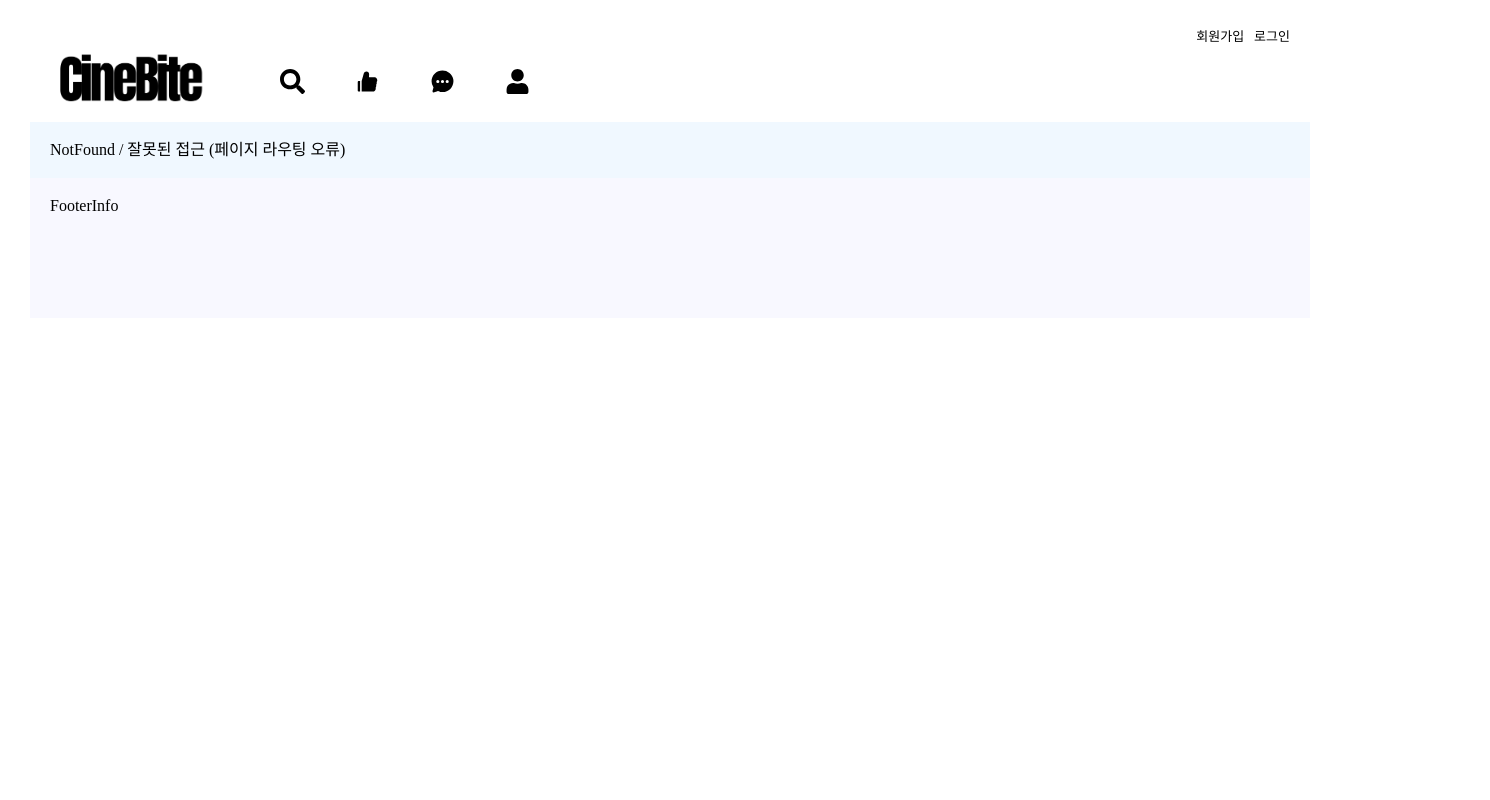
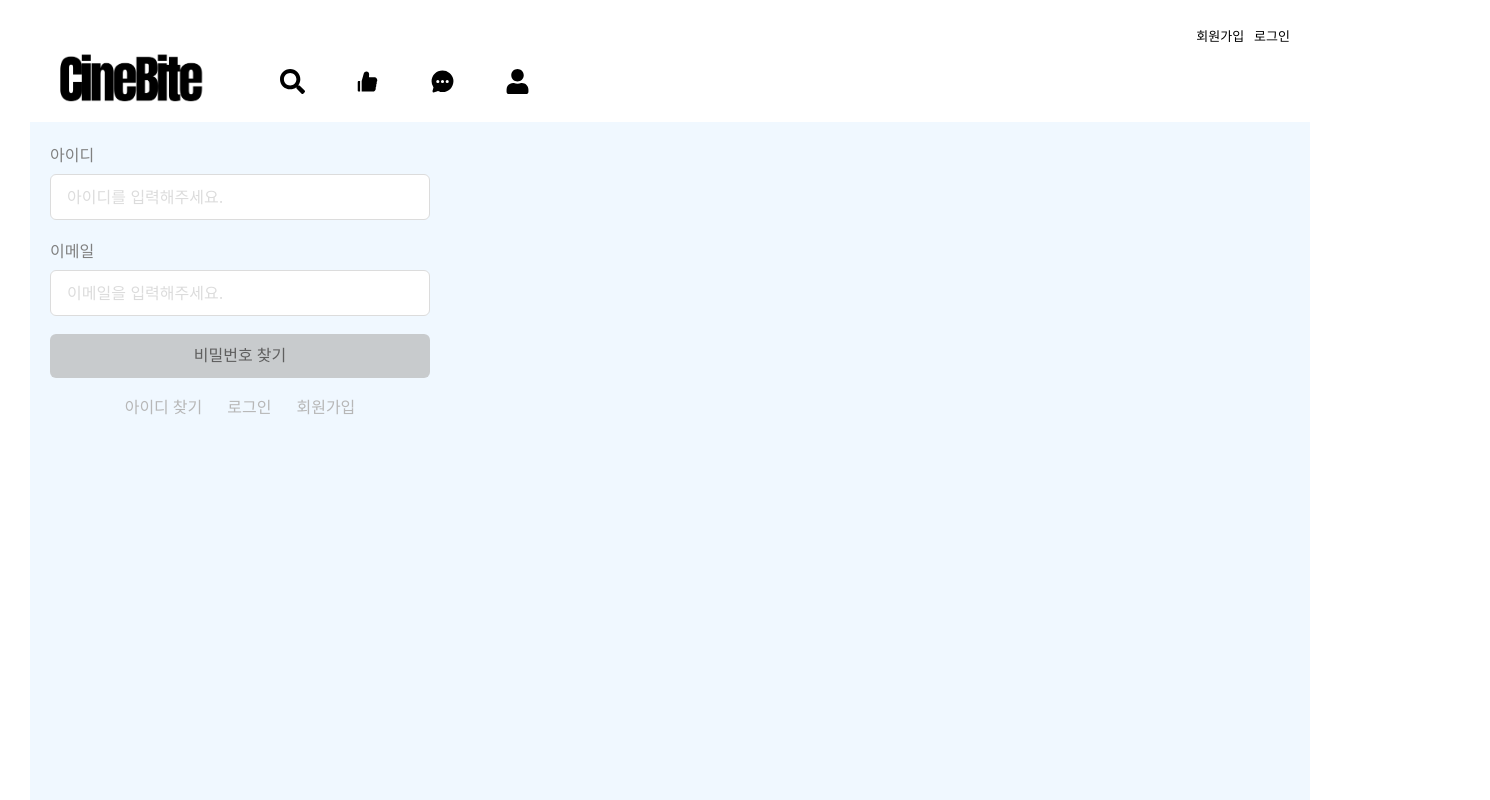
Before and after one commit to fever-max/CineBite-Front, a React (Create React App) app: page /findPwd in a window 1280 px wide. Shown: the top 800 px of the page, 1490 px wide, since content can reach past the window. Built offline with nearby package versions, Linux system fonts and the light colour scheme; no server answers.

Commit message:
Feat : 아이디 및 비밀번호 찾기 api 연동 Fix : KeyDown 수정

```diff
--- a/src/components/Header/UserInfo.js
+++ b/src/components/Header/UserInfo.js
@@ -13,13 +13,13 @@ function UserInfo() {
         <div><a href="/join"><ul>회원가입</ul></a></div>
         <div><a href="/login"><ul>로그인</ul></a></div>
       </> : <>
-        {userRole === 'USER_ADMIN' && (
+        {userRole === 'ROLE_ADMIN' && (
           <div><a href="/admin"><ul>{userNick}님 관리자 페이지</ul></a></div>
         )}
-        {userRole === 'USER_WRITER' && (
+        {userRole === 'ROLE_WRITER' && (
           <div><a href="/writer"><ul>{userNick}님 평론가 페이지</ul></a></div>
         )}
-        {userRole !== 'USER_ADMIN' && userRole !== 'USER_WRITER' && (
+        {userRole !== 'ROLE_ADMIN' && userRole !== 'ROLE_WRITER' && (
           <div><a href="/mypage"><ul>{userNick}님 마이페이지</ul></a></div>
         )}
         <div className="cursor" onClick={logoutFunction}><ul>로그아웃</ul></div>
--- /dev/null
+++ b/src/components/Main/UserInfo/FindUserId.js
@@ -0,0 +1,81 @@
+import React, { useState } from "react";
+import axios from "axios";
+import InputBox from "./InputBox";
+import '../../../styles/Main/UserInfo/Find.css';
+
+function FindId() {
+    const [userEmail, setUserEmail] = useState("");
+    const [userEmailMessage, setUserEmailMessage] = useState("");
+    const [userEmailError, setUserEmailError] = useState(false);
+
+    const userEmailPattern = /^[a-zA-Z0-9._%+-]+@[a-zA-Z0-9.-]+\.[a-zA-Z]{2,}$/;
+
+    const onUserEmailChangeHandler = (event) => {
+        const { value } = event.target;
+        setUserEmail(value);
+        if (!userEmailPattern.test(value)) {
+            setUserEmailError(true);
+            setUserEmailMessage('올바른 이메일 형식이 아닙니다.');
+        } else {
+            setUserEmailError(false);
+            setUserEmailMessage('');
+        }
+    };
+
+    const sendCertificationEmail = async (e) => {
+        e.preventDefault();
+        if(!userEmail) {
+            alert('이메일을 입력해주세요.');
+            return;
+        }
+        try {
+            const response = await axios.post(`${process.env.REACT_APP_API_URL}/api/v1/auth/findUserId`, {
+                userEmail:userEmail
+            });
+            if (response.status===200) {
+                setUserEmailMessage("아이디가 이메일로 전송되었습니다.");
+            }
+        } catch (error) {
+            if(error.response.status===400){
+                setUserEmailError(error.response.data.code);
+            } else{
+                setUserEmailError("서버 오류가 발생했습니다. 다시 시도해주세요.");
+            }
+        }
+    };
+
+    // Key down
+    const onKeyDownHandler = (event) => {
+        if(event.key !== 'Enter') return;
+        sendCertificationEmail(event);
+    };
+
+    // 버튼
+    const signInButtonClass = userEmail ? 'primary-button-lg' : 'disable-button-lg';
+
+    return (
+        <div id='find-wrapper'>
+            <div className='find-container'>
+                <div className='find-box'>
+                <div className='find-content-box'>
+                    <div className='find-content-input-box'>
+                        <div className='find-content-input-box'>
+                            <InputBox title='이메일' id="userEmail" name="userEmail" autoComplete="userEmail" required placeholder='이메일을 입력해주세요.' type='text' value={userEmail} onChange={onUserEmailChangeHandler} onKeyDown={onKeyDownHandler} isErrorMessage={userEmailError} message={userEmailMessage} />
+                        </div>
+                        <div className='find-content-button-box'>
+                            <div className={`${signInButtonClass} full-width`}  onClick={sendCertificationEmail}>아이디 찾기</div>
+                            <div class="link-container">
+                                <div className='text-link-lg'><a href="/findPwd">비밀번호 찾기</a></div>
+                                <div className='text-link-lg'><a href="/login">로그인</a></div>
+                                <div className='text-link-lg'><a href="/join">회원가입</a></div>
+                            </div>
+                        </div>
+                    </div>
+                </div>
+            </div>
+            </div>
+        </div>
+    );
+}
+
+export default FindId;
--- /dev/null
+++ b/src/components/Main/UserInfo/FindUserPwd.js
@@ -0,0 +1,102 @@
+import React, { useState } from 'react';
+import axios from 'axios';
+import InputBox from './InputBox';
+import '../../../styles/Main/UserInfo/Find.css';
+
+function FindPwd() {
+    const [userEmail, setUserEmail] = useState('');
+    const [userId, setUserId] = useState('');
+    const [userEmailMessage, setUserEmailMessage] = useState('');
+    const [userIdMessage, setUserIdMessage] = useState('');
+    const [emailError, setEmailError] = useState(false);
+    const [userIdError, setUserIdError] = useState(false);
+
+    const userIdPattern = /^(?=.*[a-zA-Z])[-a-zA-Z0-9_.]{5,10}$/;
+    const userEmailPattern = /^[a-zA-Z0-9._%+-]+@[a-zA-Z0-9.-]+\.[a-zA-Z]{2,}$/;
+
+    const onEmailChangeHandler = (event) => {
+        const { value } = event.target;
+        setUserEmail(value);
+        if (!userEmailPattern.test(value)) {
+            setEmailError(true);
+            setUserEmailMessage('올바른 이메일 형식이 아닙니다.');
+        } else {
+            setEmailError(false);
+            setUserEmailMessage('');
+        }
+    };
+
+    const onUserIdChangeHandler = (e) => {
+        const { value } = e.target;
+        setUserId(value);
+        setUserIdMessage('');
+        if (!userIdPattern.test(value)) {
+            setUserIdError(true);
+            setUserIdMessage('문자, 숫자 포함 5~10자리로 입력해주세요.');
+        } else {
+            setUserIdError(false);
+            setUserIdMessage('');
+        }
+    };
+
+    const handleResetPassword = async (e) => {
+        e.preventDefault();
+        if (!userId || !userEmail) {
+            alert('이메일과 아이디를 입력해주세요.');
+            return;
+        }
+        try {
+            const response = await axios.post(`${process.env.REACT_APP_API_URL}/api/v1/auth/findUserPwd`, {
+                userId: userId,
+                userEmail: userEmail
+            });
+            if (response.status === 200) {
+                setUserEmailMessage('임시 비밀번호가 이메일로 전송되었습니다.');
+            }
+        } catch (error) {
+            if (error.response && error.response.status === 400) {
+                setEmailError(true);
+                setUserEmailMessage(error.response.data.message || '잘못된 요청입니다.');
+            } else {
+                setEmailError(true);
+                setUserEmailMessage('서버 오류가 발생했습니다. 다시 시도해주세요.');
+            }
+        }
+    };
+
+    // Key down
+    const onKeyDownHandler = (event) => {
+        if(event.key !== 'Enter') return;
+        handleResetPassword(event);
+    };
+
+    // 버튼
+    const resetButtonClass = userEmail && userId ? 'primary-button-lg' : 'disable-button-lg';
+
+    return (
+        <div id='find-wrapper'>
+            <div className='find-container'>
+                <div className='find-box'>
+                <div className='find-content-box'>
+                    <div className='find-content-input-box'>
+                        <div className='find-content-input-box'>
+                            <InputBox title='아이디' id="userId" name="userId" autoComplete="userId" required placeholder='아이디를 입력해주세요.' type='text' value={userId} onChange={onUserIdChangeHandler} isErrorMessage={userIdError} message={userIdMessage} />
+                            <InputBox title='이메일' id="userEmail" name="userEmail" autoComplete="userEmail" required placeholder='이메일을 입력해주세요.' type='text' value={userEmail} onChange={onEmailChangeHandler} onKeyDown={onKeyDownHandler} isErrorMessage={emailError} message={userEmailMessage} />
+                        </div>
+                        <div className='find-content-button-box'>
+                            <div className={`${resetButtonClass} full-width`} onClick={handleResetPassword}>비밀번호 찾기</div>
+                            <div className='link-container'>
+                                <div className='text-link-lg'><a href="/findId">아이디 찾기</a></div>
+                                <div className='text-link-lg'><a href="/login">로그인</a></div>
+                                <div className='text-link-lg'><a href="/join">회원가입</a></div>
+                            </div>
+                        </div>
+                    </div>
+                </div>
+                </div>
+            </div>
+        </div>
+    );
+}
+
+export default FindPwd;
--- a/src/components/Main/UserInfo/SignIn.js
+++ b/src/components/Main/UserInfo/SignIn.js
@@ -45,12 +45,9 @@ function SignIn() {
     };
 
     // key down
-    const onUserIdKeyDownHandler = (event) => {
+    const onKeyDownHandler = (event) => {
         if(event.key !== 'Enter') return;
-    };
-    const onUserPwdKeyDownHandler = (event) => {
-        if(event.key !== 'Enter') return;
-        onSignInButtonClickHandler();
+        onSignInButtonClickHandler(event);
     };
 
     // OAuth
@@ -98,14 +95,14 @@ function SignIn() {
             <div className='sign-in-title'>{'CineBite 로그인'}</div>
             <div className='sign-in-content-box'>
                 <div className='sign-in-content-input-box'>
-                <InputBox title='아이디' id="userId" name="userId" autoComplete="userId" required placeholder='아이디를 입력해주세요.' type='text' value={userId} isErrorMessage={isUserIdError} message={userIdMessage} onChange={handleUserId} onKeyDown={onUserIdKeyDownHandler} />
-                <InputBox title='비밀번호' id="userPwd" name="userPwd" autoComplete="userPwd" required placeholder='비밀번호를 입력해주세요.' type='password' value={userPwd} onChange={handleUserPwd} onKeyDown={onUserPwdKeyDownHandler} isErrorMessage={isUserPwdError} message={userPwdMessage} />
+                <InputBox title='아이디' id="userId" name="userId" autoComplete="userId" required placeholder='아이디를 입력해주세요.' type='text' value={userId} isErrorMessage={isUserIdError} message={userIdMessage} onChange={handleUserId} />
+                <InputBox title='비밀번호' id="userPwd" name="userPwd" autoComplete="userPwd" required placeholder='비밀번호를 입력해주세요.' type='password' value={userPwd} onChange={handleUserPwd} onKeyDown={onKeyDownHandler} isErrorMessage={isUserPwdError} message={userPwdMessage} />
                 </div>
                 <div className='sign-in-content-button-box'>
                 <div className={`${signInButtonClass} full-width`}  onClick={onSignInButtonClickHandler}>로그인</div>
                 <div class="link-container">
-                    <div className='text-link-lg'><a href="/find/id">아이디 찾기</a></div>
-                    <div className='text-link-lg'><a href="/find/pwd">비밀번호 찾기</a></div>
+                    <div className='text-link-lg'><a href="/findId">아이디 찾기</a></div>
+                    <div className='text-link-lg'><a href="/findPwd">비밀번호 찾기</a></div>
                     <div className='text-link-lg'><a href="/join">회원가입</a></div>
                 </div>
                 </div>
--- a/src/components/Main/UserInfo/SignUp.js
+++ b/src/components/Main/UserInfo/SignUp.js
@@ -293,9 +293,9 @@ function SignUp() {
     };
 
     // key down
-    const onKeyPressHandler = (event) => {
+    const onKeyDownHandler = (event) => {
         if (event.key === 'Enter') {
-            onSignUpClickHandler();
+            onSignUpClickHandler(event);
         }
     };
 
@@ -327,10 +327,10 @@ function SignUp() {
 
                         <InputBox ref={userEmailRef} title='이메일' placeholder='이메일 주소를 입력해주세요.' type='text' value={userEmail} onChange={onUserEmailChangeHandler} isErrorMessage={isUserEmailError} message={userEmailMessage} buttonTitle='이메일 인증' onButtonClick={onUserEmailButtonClickHandler}/>
 
-                        <InputBox ref={certificationNumberRef} title='인증번호' placeholder='인증번호 4자리를 입력해주세요.' type='text' value={certificationNumber} onChange={onCertificationNumberChangeHandler} isErrorMessage={isCertificationNumberError} message={certificationNumberMessage} buttonTitle='인증 확인' onButtonClick={onCertificationNumberButtonClickHandler}/>
+                        <InputBox ref={certificationNumberRef} title='인증번호' placeholder='인증번호 4자리를 입력해주세요.' type='text' value={certificationNumber} onChange={onCertificationNumberChangeHandler} onKeyDown={onKeyDownHandler} isErrorMessage={isCertificationNumberError} message={certificationNumberMessage} buttonTitle='인증 확인' onButtonClick={onCertificationNumberButtonClickHandler}/>
                     </div>
                     <div className='sign-up-content-button-box'>
-                    <div className={`${signUpButtonClass} full-width`} onClick={onSignUpClickHandler} onKeyDown={onKeyPressHandler}>{'회원가입'}</div>
+                    <div className={`${signUpButtonClass} full-width`} onClick={onSignUpClickHandler} onKeyDown={onKeyDownHandler}>{'회원가입'}</div>
                     <div className='text-link-lg full-width' onClick={onSignInButtonClickHandler}>{'로그인'}</div>
                 </div>
             </div>
--- a/src/routes/Main.js
+++ b/src/routes/Main.js
@@ -15,6 +15,8 @@ import Board from './../components/Main/Community/Board';
 import BoardItem from '../components/Main/Community/BoardItem';
 import BoardWrite from '../components/Main/Community/BoardWrite';
 import GetAccess from '../utils/userInfo/api/getAccess';
+import FindUserId from '../components/Main/UserInfo/FindUserId';
+import FindUserPwd from '../components/Main/UserInfo/FindUserPwd';
 
 function Main() {
   return (
@@ -30,6 +32,8 @@ function Main() {
         {<Route path="/login" element={<SignIn />} />}
         <Route path="/join" element={<SignUp />} />
         <Route path="/getAccess" element={<GetAccess />} />
+        <Route path="/findId" element={<FindUserId />} />
+        <Route path="/findPwd" element={<FindUserPwd />} />
 
         {/* 영화 검색 */}
         <Route path="/search" element={<Search />} />
--- /dev/null
+++ b/src/styles/Main/UserInfo/Find.css
@@ -0,0 +1,58 @@
+
+#find-wrapper {
+    width: 100vw;
+    min-width: 1440px;
+    height: 100vh;
+    min-height: 1024px;
+    display: flex;
+}
+
+.find-container {
+flex: 1;
+/* display: flex; */
+justify-content: center;
+align-items: center;
+}
+
+.find-box {
+width: 380px;
+display: flex;
+flex-direction: column;
+gap: 24px;
+}
+
+.find-title {
+color: rgba(64,64,64,1);
+display: flex;
+justify-content: center;
+font-size: 30px;
+font-weight: 700;
+line-height: 173%;
+}
+
+.find-content-box {
+display: flex;
+flex-direction: column;
+align-items: center;
+gap: 24px;
+}
+
+.find-content-input-box {
+width: 100%;
+display: flex;
+flex-direction: column;
+gap: 14px;
+}
+
+.find-content-button-box {
+width: 100%;
+display: flex;
+flex-direction: column;
+gap: 16px;
+}
+
+.link-container {
+display: flex;
+justify-content: center;
+gap: 25px;
+}
```
